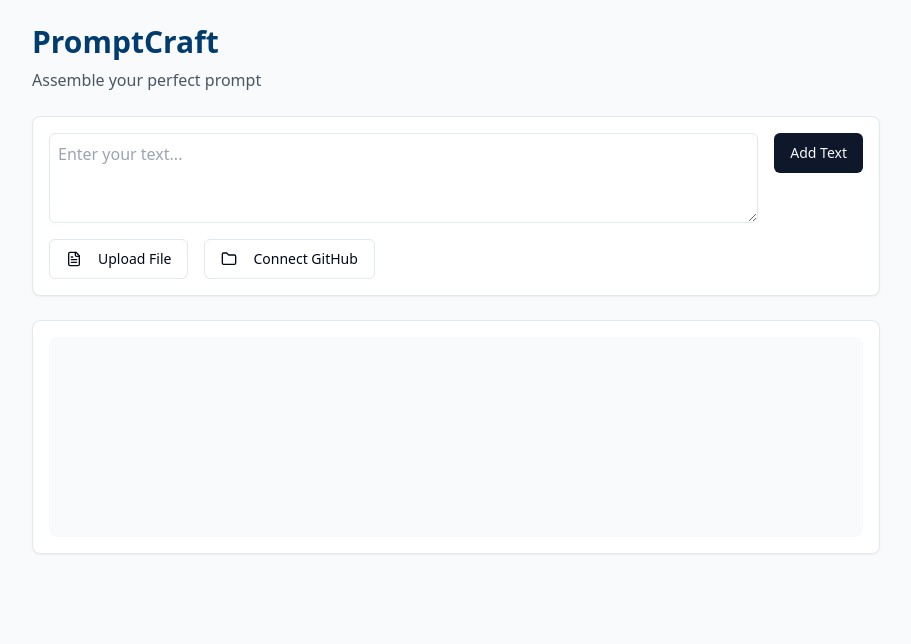
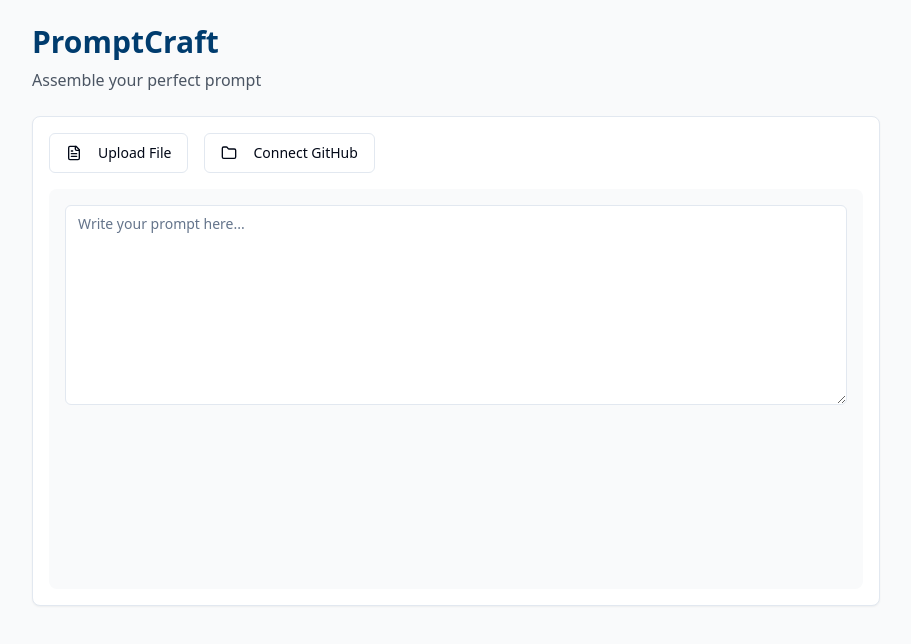
Before and after one commit to EndlessHoper/prompt-assembler, a React (Vite) app: page / in a window 1280 px wide. Shown: the top 644 px of the page, without its empty margins (184-1095 px from the left). Built offline with nearby package versions, Linux system fonts and the light colour scheme.

Commit message:
Improve Prompt Assembler UI
Combine text editing and file dragging into a single, unified board.  Allow for in-board text editing alongside draggable files.

```diff
--- a/src/components/PromptAssembler.tsx
+++ b/src/components/PromptAssembler.tsx
@@ -99,25 +99,6 @@ export const PromptAssembler = () => {
     URL.revokeObjectURL(url);
   };
 
-  const renderContent = () => {
-    return items.map((item, index) => (
-      <div key={item.id} className="mb-2">
-        {item.type === "text" ? (
-          <p className="text-gray-700">{item.content}</p>
-        ) : (
-          <Button
-            variant="outline"
-            size="sm"
-            className="flex items-center gap-2 bg-gray-50 hover:bg-gray-100"
-          >
-            <FileText className="h-4 w-4 text-promptcraft-500" />
-            {item.fileName}
-          </Button>
-        )}
-      </div>
-    ));
-  };
-
   return (
     <div className="p-6 max-w-4xl mx-auto">
       <div className="mb-6">
@@ -127,18 +108,7 @@ export const PromptAssembler = () => {
 
       <div className="grid gap-6 mb-6">
         <Card className="p-4">
-          <div className="flex gap-4 mb-4">
-            <textarea
-              value={text}
-              onChange={(e) => setText(e.target.value)}
-              placeholder="Enter your text..."
-              className="flex-1 p-2 border rounded-md"
-              rows={3}
-            />
-            <Button onClick={addText}>Add Text</Button>
-          </div>
-
-          <div className="flex items-center gap-4">
+          <div className="flex items-center gap-4 mb-4">
             <Button variant="outline" asChild>
               <label className="cursor-pointer">
                 <input
@@ -156,12 +126,51 @@ export const PromptAssembler = () => {
               Connect GitHub
             </Button>
           </div>
-        </Card>
 
-        <Card className="p-4">
-          <div className="bg-gray-50 rounded-lg p-4 min-h-[200px]">
-            {renderContent()}
-          </div>
+          <DragDropContext onDragEnd={handleDragEnd}>
+            <Droppable droppableId="prompt-items">
+              {(provided) => (
+                <div
+                  {...provided.droppableProps}
+                  ref={provided.innerRef}
+                  className="min-h-[400px] bg-gray-50 rounded-lg p-4"
+                >
+                  <Textarea
+                    value={text}
+                    onChange={(e) => setText(e.target.value)}
+                    placeholder="Write your prompt here..."
+                    className="min-h-[200px] mb-4 bg-white"
+                  />
+                  {items.map((item, index) => (
+                    <Draggable key={item.id} draggableId={item.id} index={index}>
+                      {(provided) => (
+                        <div
+                          ref={provided.innerRef}
+                          {...provided.draggableProps}
+                          {...provided.dragHandleProps}
+                          className="mb-2"
+                        >
+                          {item.type === "file" && (
+                            <Button
+                              variant="outline"
+                              size="sm"
+                              className="flex items-center gap-2 bg-white hover:bg-gray-100"
+                              onClick={() => removeItem(item.id)}
+                            >
+                              <FileText className="h-4 w-4 text-promptcraft-500" />
+                              {item.fileName}
+                              <X className="h-3 w-3 ml-2" />
+                            </Button>
+                          )}
+                        </div>
+                      )}
+                    </Draggable>
+                  ))}
+                  {provided.placeholder}
+                </div>
+              )}
+            </Droppable>
+          </DragDropContext>
         </Card>
 
         {items.length > 0 && (
```
